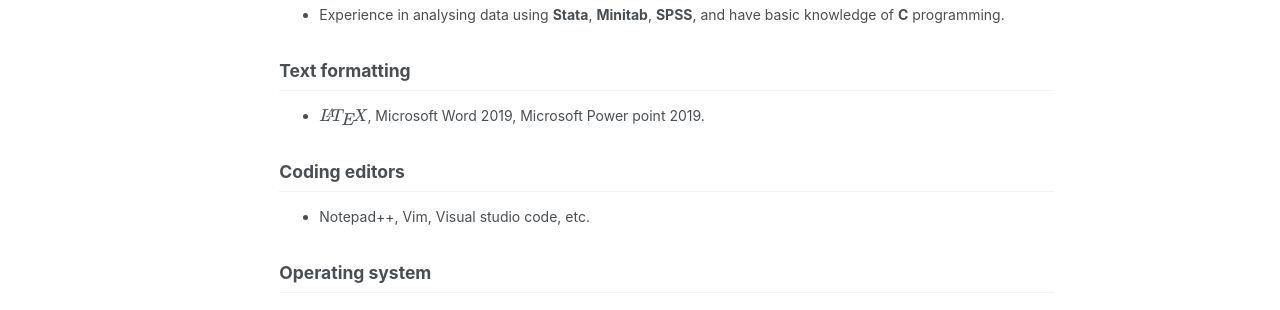
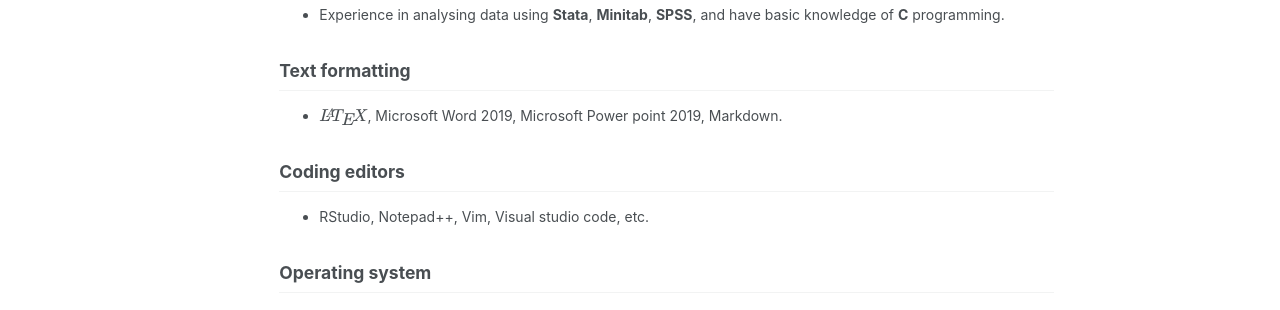
Before and after one commit to mdtuhinsheikh/mdtuhinsheikh.github.io, a Jekyll site: the page built from _pages/skills.md, in a window 1280 px wide and 1021 px high. Shown: the part 532-842 px from the top of the window. Built offline with Jekyll 4.4.1, drawn with Linux system fonts in a browser that asks for light colours; formulas are drawn with MathJax 3.

Commit message:
Update skills.md

```diff
--- a/_pages/skills.md
+++ b/_pages/skills.md
@@ -22,10 +22,10 @@ designing and performing "simulation study", etc.
 * Experience in analysing data using **Stata**, **Minitab**, **SPSS**, and have basic knowledge of **C** programming.
 
 ## Text formatting
-* $\LaTeX$, Microsoft Word 2019, Microsoft Power point 2019.
+* $\LaTeX$, Microsoft Word 2019, Microsoft Power point 2019, Markdown.
 
 ## Coding editors
-* Notepad++, Vim, Visual studio code, etc.
+* RStudio, Notepad++, Vim, Visual studio code, etc.
 
 ## Operating system
 * Windows and Linux.
```
